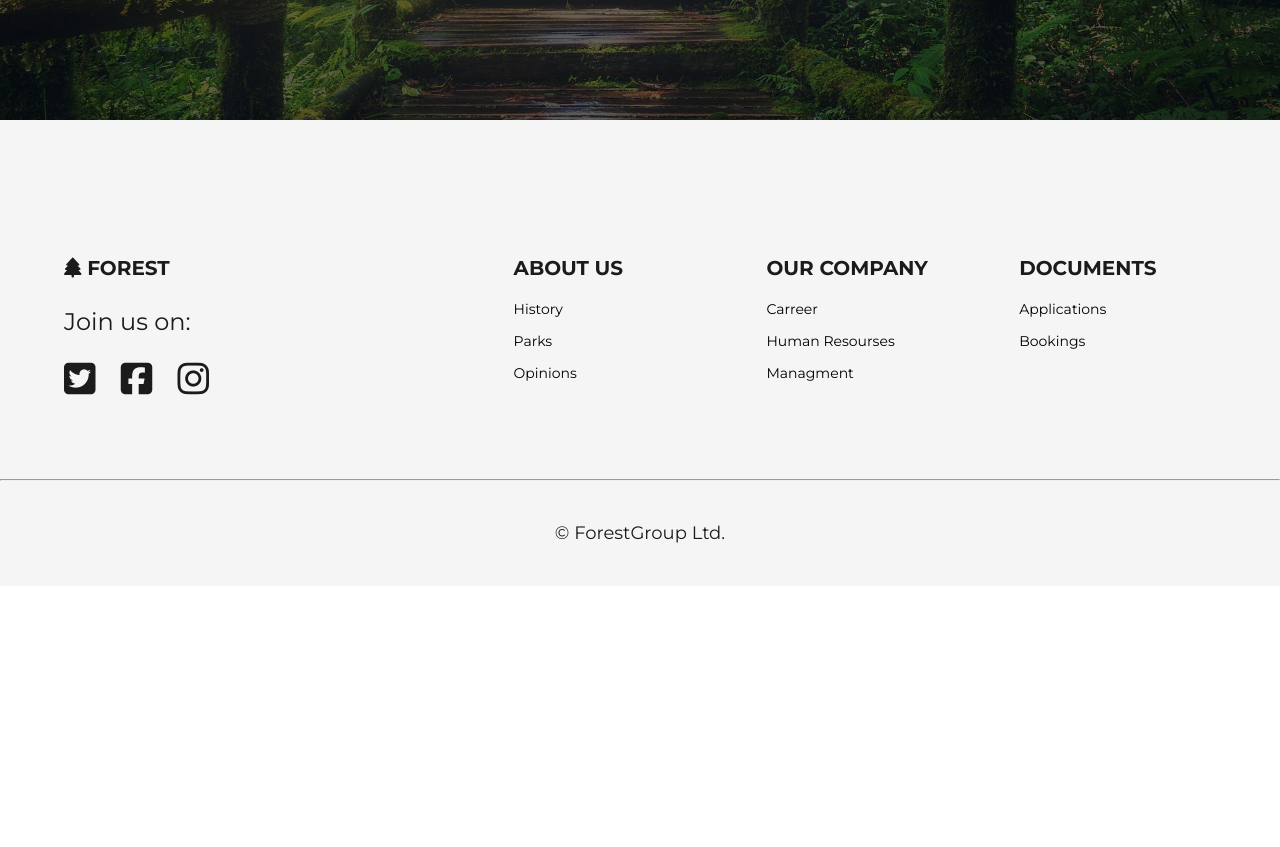
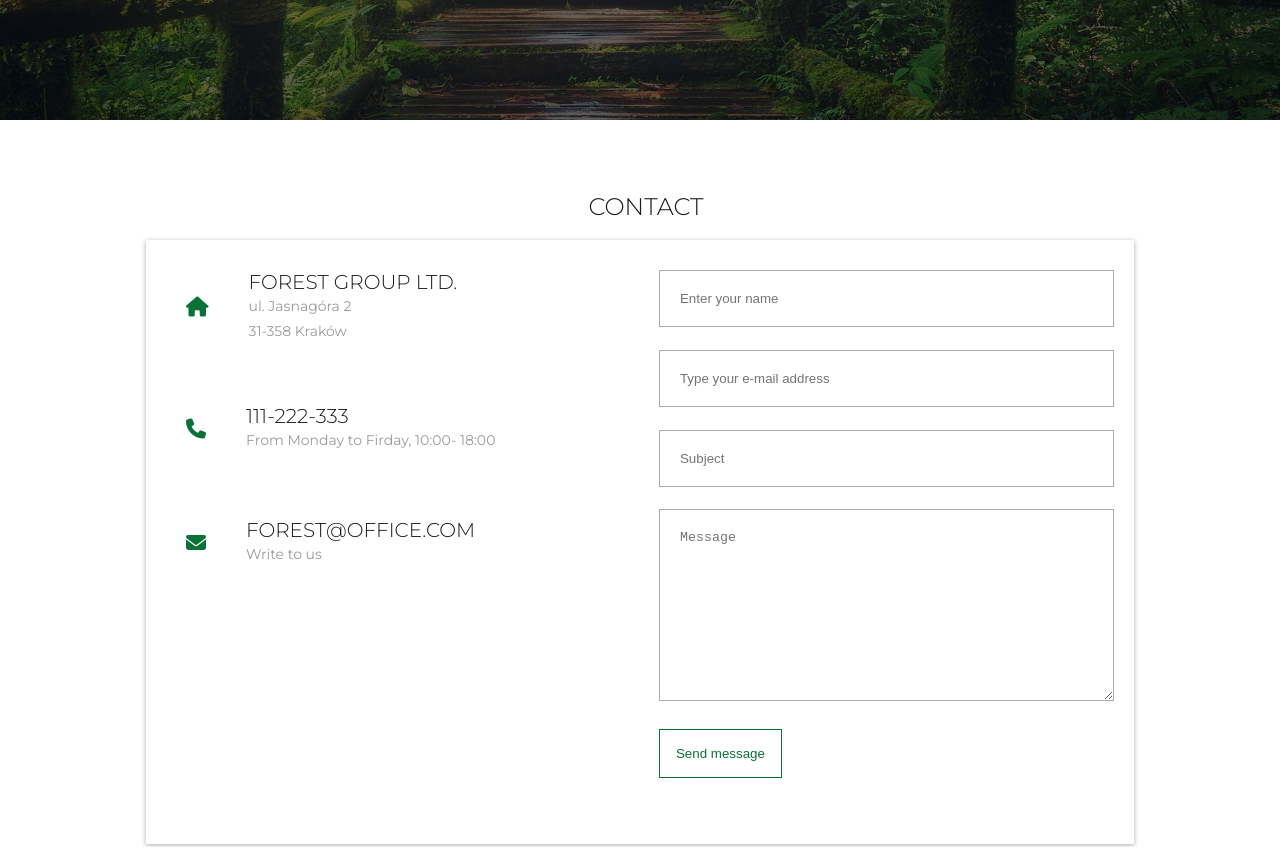
Before and after one commit to PatrycjaBanaszuk/ForestWebProject, a website: page contact.html in a window 1280 px wide. Shown: the part 420-1267 px from the top of the page. Before the commit the page ends 1006 px from the top, so only its background shows below. Drawn offline with Linux system fonts and the light colour scheme.

Commit message:
contact subpage structure and style

```diff
--- a/contact.html
+++ b/contact.html
@@ -5,7 +5,7 @@
   <meta charset="UTF-8">
   <meta http-equiv="X-UA-Compatible" content="IE=edge">
   <meta name="viewport" content="width=device-width, initial-scale=1.0">
-  <title>ForestGroup - the most beautiful park in your neighborhood!</title>
+  <title>ForestGroup - CONTACT</title>
   <link rel="preconnect" href="https://fonts.googleapis.com">
 <link rel="preconnect" href="https://fonts.gstatic.com" crossorigin>
 <link href="https://fonts.googleapis.com/css2?family=Montserrat:wght@300;400;700&display=swap" rel="stylesheet">
@@ -46,6 +46,44 @@
     </div>
 </header>
   <section id="contact" class="contact">
+    <h2 class="section-tittle">Contact</h2>
+
+    <div class="container">
+      <div class="contact__box">
+        <div class="contact__box-info">
+          <div class="contact__box-info-item">
+            <i class="fa fa-home"></i>
+            <span>
+              <h5>Forest Group Ltd.</h5>
+              <p>ul. Jasnagóra 2</p>
+              <p>31-358 Kraków</p>
+            </span>
+          </div>
+          <div class="contact__box-info-item">
+            <i class="fa fa-phone"></i>
+            <span><h5>111-222-333</h5>
+          <p>From Monday to Firday, 10:00- 18:00</p></span>
+          </div>
+          <div class="contact__box-info-item">
+            <i class="fa fa-envelope"></i>
+            <span>
+            <h5>forest@office.com</h5>
+          <p>Write to us</p></span>
+          </div>
+        </div>
+
+        <div class="contact__box-info">
+          <form action="">
+            <input type="text" placeholder="Enter your name" required>
+            <input type="email" placeholder="Type your e-mail address" required>
+            <input type="text" placeholder="Subject" required>
+            <textarea placeholder="Message" cols="8" rows="10" required></textarea>
+            <button  class="contact__box-info-button" type="submit"> Send message</button>
+          </form>
+
+        </div>
+      </div>
+    </div>
 
 
 
--- a/src/sass/main.scss
+++ b/src/sass/main.scss
@@ -455,3 +455,75 @@ div .aboutus-box__text::first-line {
 		}
 	}
 }
+
+.contact {
+	width: 80%;
+	margin: auto;
+	margin-top: 4em;
+	&__box {
+		display: flex;
+		justify-content: space-between;
+		box-shadow: 0 1px 5px #acabab;
+		padding: 30px 20px;
+		margin-bottom: 4em;
+		&-info {
+			flex-basis: 48%;
+			margin-bottom: 2em;
+			&-item {
+				display: flex;
+				align-items: center;
+				margin-bottom: 3em;
+				i {
+					font-size: 2rem;
+					color: rgb(9, 114, 54);
+					margin: 1em;
+					margin-right: 2em;
+				}
+				h5 {
+					font-size: 2rem;
+					color: #1b1b1b;
+					font-weight: 200;
+					text-transform: uppercase;
+				}
+				p {
+					font-size: 1.4rem;
+					margin: 0;
+					padding: 0;
+					color: #9a9a9a;
+				}
+			}
+			form {
+				input,
+				textarea {
+					width: 100%;
+					padding: 1.5em;
+					margin-bottom: 1.7em;
+					outline: none;
+					border: 1px solid #acabab;
+					transition: border .3s;
+					&:hover {
+						border: 1px solid rgb(9, 114, 54);
+					}
+				}
+				textarea {
+					resize: vertical;
+				}
+
+
+			}
+			&-button {
+				padding: 1.2em;
+				border: 1px solid rgb(9, 114, 54);
+				background-color: transparent;
+				color: rgb(9, 114, 54);
+				cursor: pointer;
+				transition: color 0.5s, background-color 0.5s;
+
+				&:hover {
+					color: #fff;
+					background-color: rgb(9, 114, 54);
+				}
+			}
+		}
+	}
+}
```
Also changed, not shown: offer.html (+1 -1 lines), dist/css/main.min.css, 2 other files.
